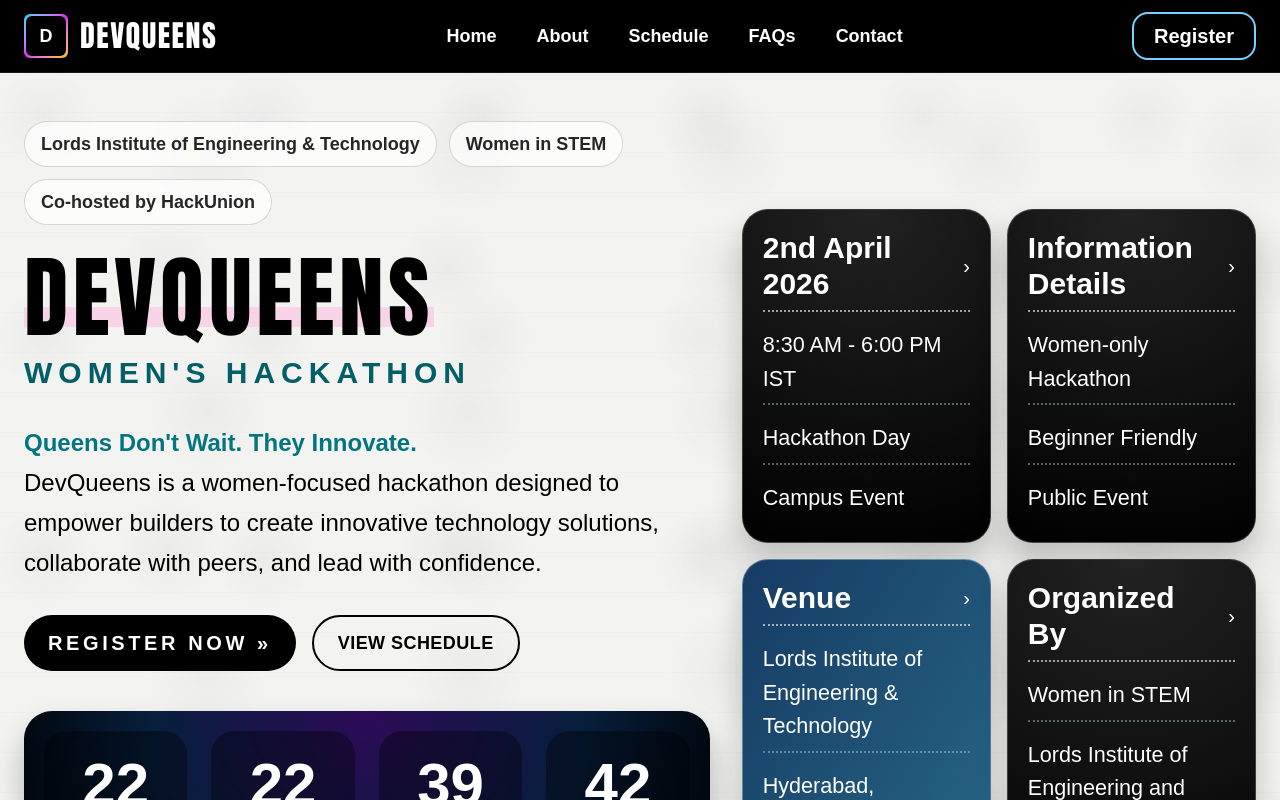
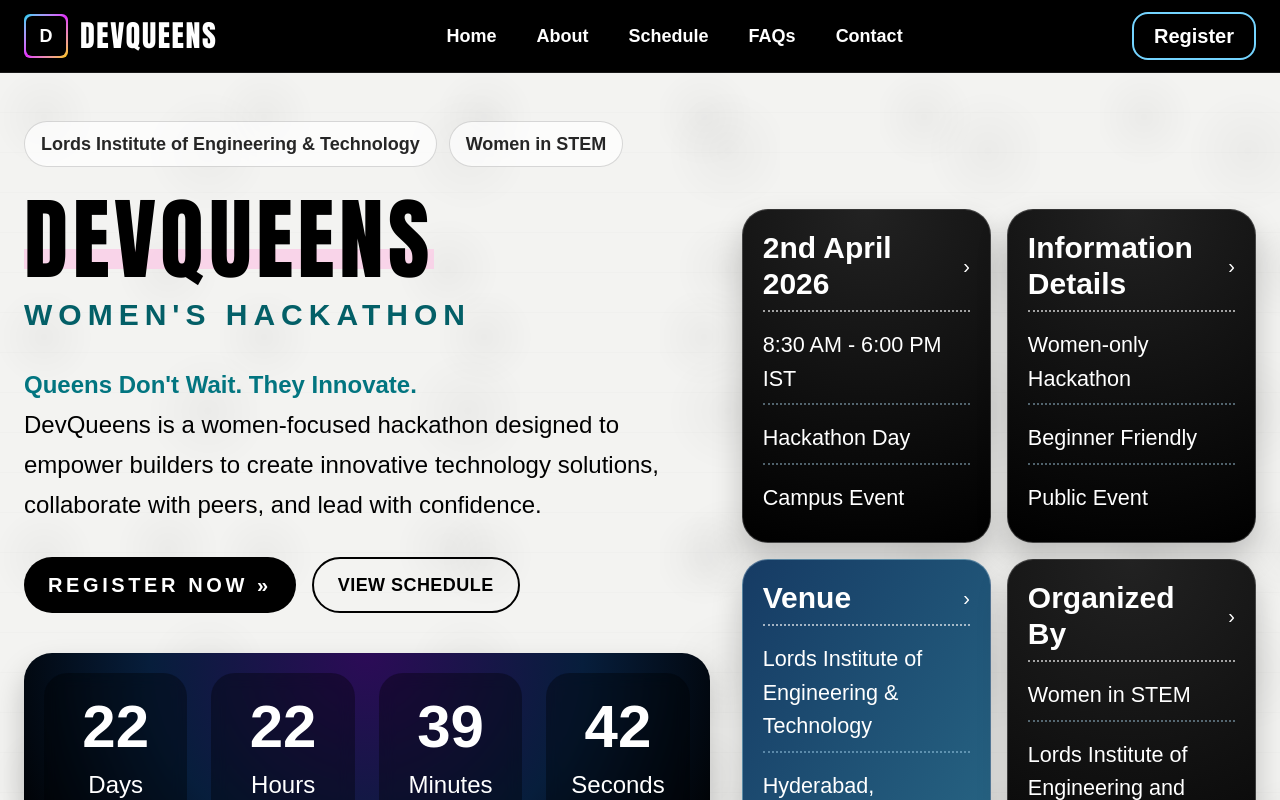
Before and after one commit to RayeesaMahmood/college-hackathon-website, a React (Vite) app: page / in a window 1280 px wide. Shown: the top 800 px of the page. Built offline with nearby package versions, Linux system fonts and the light colour scheme; the HTML template or start-up script is replaced by a standard one.

Commit message:
Remove 'Co-hosted by HackUnion' tag
Removed the 'Co-hosted by HackUnion' tag from the UI.

```diff
--- a/src/App.jsx
+++ b/src/App.jsx
@@ -296,7 +296,6 @@ useEffect(() => {
               <div className="mb-7 flex flex-wrap items-center gap-3 text-sm font-bold text-black/85 sm:text-lg">
                 <div className="rounded-full border border-black/15 bg-white/70 px-4 py-2">Lords Institute of Engineering & Technology</div>
                 <div className="rounded-full border border-black/15 bg-white/70 px-4 py-2">Women in STEM</div>
-                <div className="rounded-full border border-black/15 bg-white/70 px-4 py-2">Co-hosted by HackUnion</div>
               </div>
 
               <div className="relative inline-block">
```
